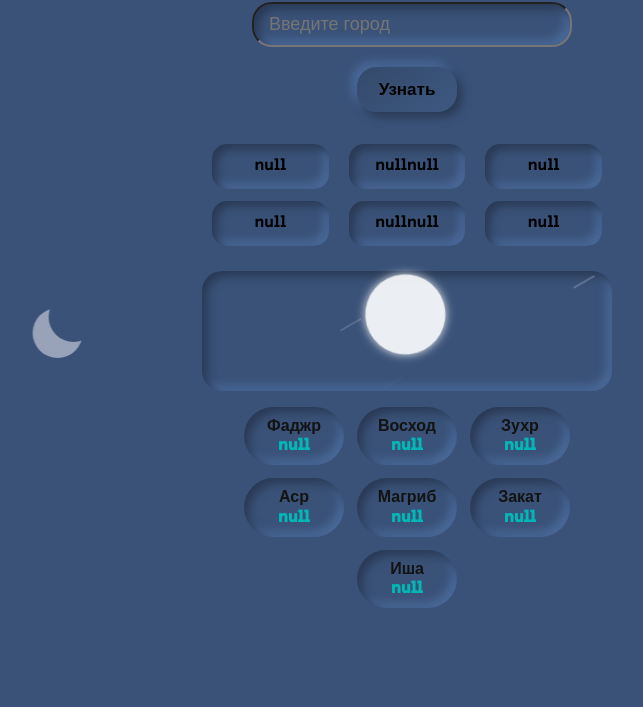
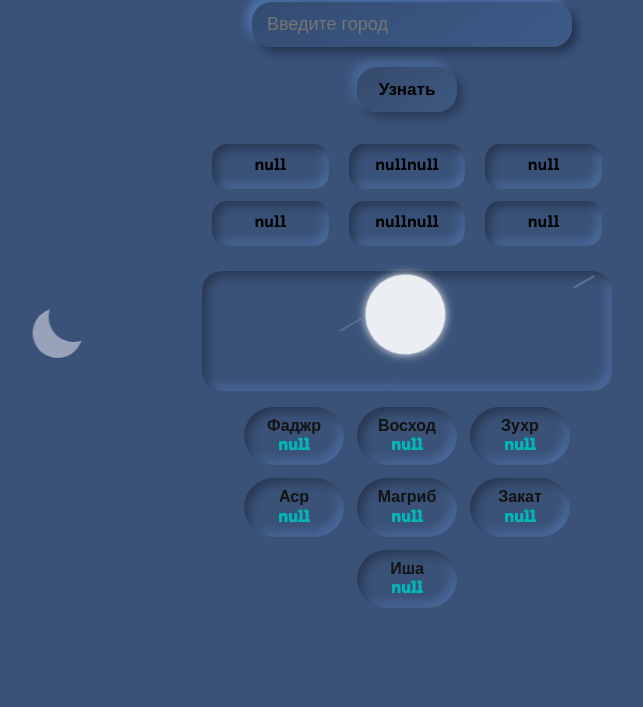
Before and after one commit to marat313/prayer-time, a plain HTML site: page index.html in a window 1280 px wide. Shown: the part 93-800 px from the top of the page, without its empty margins (233-876 px from the left). Drawn offline with Linux system fonts and the light colour scheme.

Commit message:
change all color  input3

```diff
--- a/style.css
+++ b/style.css
@@ -31,15 +31,15 @@
 /* ================ FORM ================== */
 
     .form > input {
-        /* border: none; */
+        border: none;
         font-size: 18px;
         min-width: 320px;
         height: 45px;
         border-radius: 20px;
         color: #000000;
-        background: #3a5278;
-        box-shadow: inset 5px 5px 10px #293954,
-            inset -5px -5px 10px #4b6b9c;
+        background: linear-gradient(145deg, #334c72, #3d5a88);
+        box-shadow:  5px 5px 10px #22324c,
+                     -5px -5px 10px #5076b2;
     }
     .form >input:focus{
         outline: none;
```
